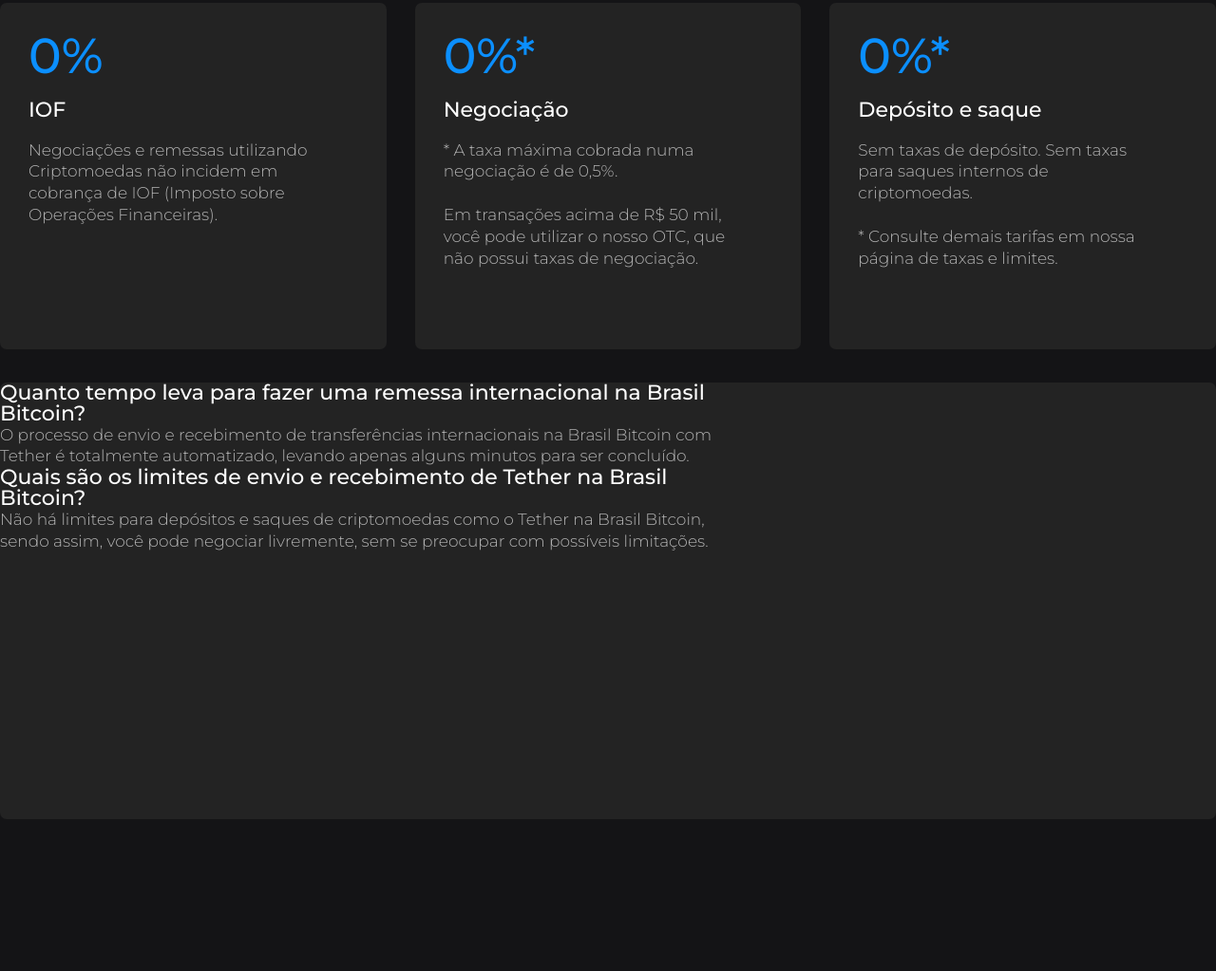
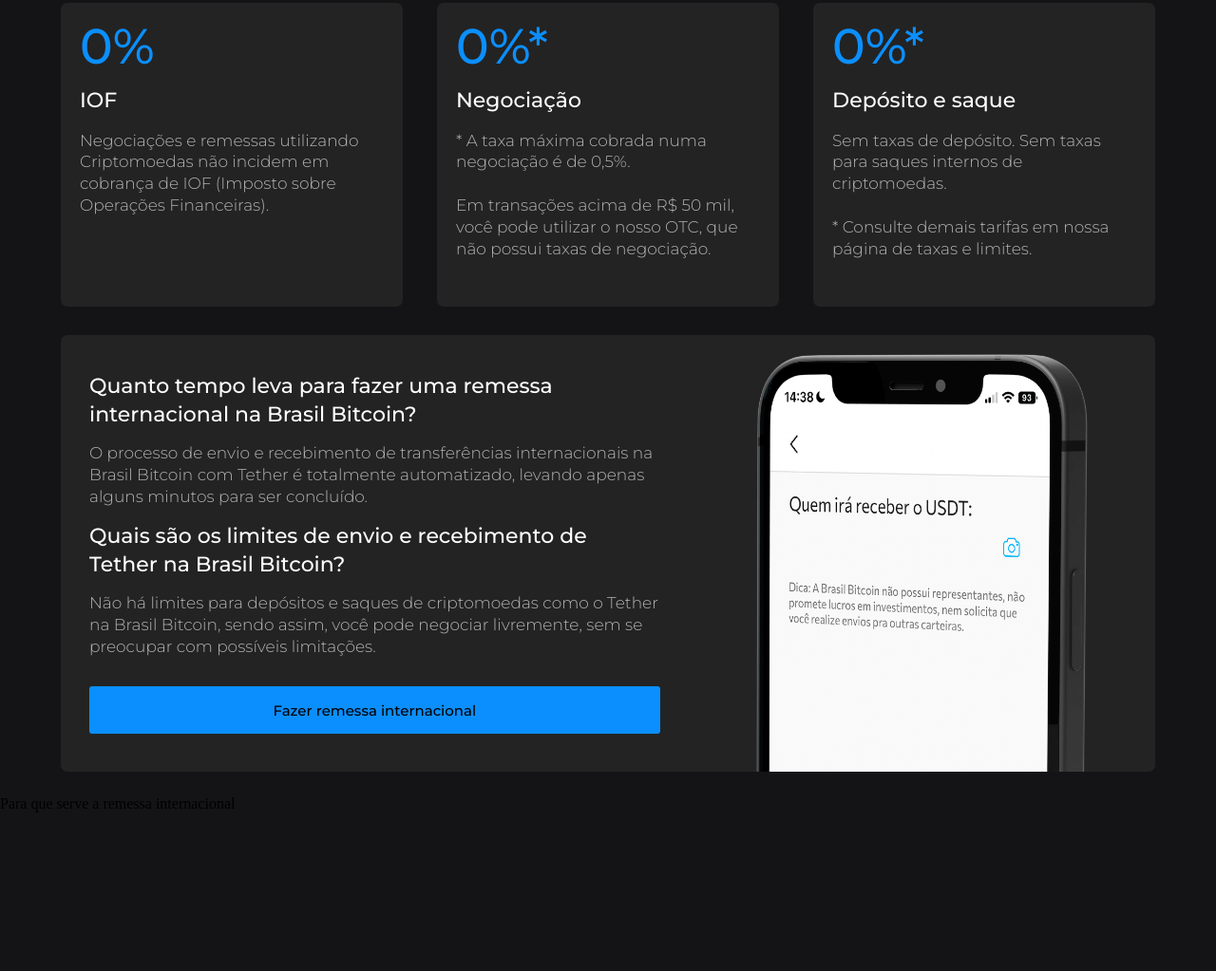
Before and after one commit to Nivress/Tela_remessa, a plain HTML site: page index.html in a window 1280 px wide. Shown: the part 2661-3684 px from the top of the page at 95% size. Before the commit the page ends 3524 px from the top, so only its background shows below. Drawn offline with Linux system fonts and the light colour scheme.

Commit message:
finalização taxas

```diff
--- a/index.html
+++ b/index.html
@@ -169,14 +169,37 @@
           <p class="text">O processo de envio e recebimento de transferências internacionais na Brasil Bitcoin com Tether é totalmente automatizado, levando apenas alguns minutos para ser concluído.</p>
           <h2 class="title">Quais são os limites de envio e recebimento de Tether na Brasil Bitcoin?</h2>
           <p class="text">Não há limites para depósitos e saques de criptomoedas como o Tether na Brasil Bitcoin, sendo assim, você pode negociar livremente, sem se preocupar com possíveis limitações.</p>
-          <button class="send"></button>
+          <button class="send">Fazer remessa internacional</button>
           </div>
           <div class="mright">
-
+            <img class="phone" src="./assets/remessaSection.png" alt="">
           </div>
         </div>
       </div>
     </div>
   </section>
+
+  <section class="uses">
+    <div class="container">
+      <div class="title">
+        <h3 class="title"> Para que serve a remessa internacional</h3>
+      </div>
+      <div class="content">
+        <div class="card">
+
+        </div>
+        <div class="card">
+
+        </div>
+        <div class="card">
+
+        </div>
+        <div class="card">
+
+        </div>
+      </div>
+    </div>
+
+  </section>
 </body>
 </html>
--- a/style.css
+++ b/style.css
@@ -437,9 +437,10 @@ h1{
 
 .taxes > .container{
   display: flex;
+  align-items: center;
   justify-content: center;
   flex-direction: column;
-  gap: 100px;
+  gap: 50px;
   width: 1280px;
   height: 943px;
 
@@ -458,19 +459,18 @@ h1{
   display: flex;
   justify-content: center;
   justify-content: space-between;
-  width: 100%;
+  width: 90%;
   height: 300px;
-  gap: 30px;
 }
 
 .tcard{
   display: flex;
   flex-direction: column;
   gap: 20px;
-  width: 380px;
-  height: 305px;
+  width: 320px;
+  height: 280px;
   background-color: #232323;
-  padding: 30px;
+  padding: 20px;
   border-radius: 7px;
 }
 
@@ -500,7 +500,7 @@ h1{
 .taxes > .container > .mcard{
   display: flex;
   flex-direction: row;
-  width: 100%;
+  width: 90%;
   height: 460px;
   background-color: #232323;
   border-radius: 7px;
@@ -510,8 +510,10 @@ h1{
 .taxes > .container > .mcard > .mleft{
   display: flex;
   flex-direction: column;
-  width: 60%;
-
+  width: 55%;
+  padding: 30px;
+  gap: 15px;
+  justify-content: center;
 }
 
 .taxes > .container > .mcard > .mleft > .title{
@@ -519,6 +521,7 @@ h1{
   color: white;
   font-size: 22px;
   font-weight: 500;
+  line-height: 1.35;
 }
 
 .taxes > .container > .mcard > .mleft > .text{
@@ -530,6 +533,34 @@ h1{
 }
 
 .taxes > .container > .mcard > .mright{
-  width: 40%;
-  height: 460px;
+  display: flex;
+  flex-direction: column;
+  justify-content: flex-end;
+  align-items: center;
+  width: 45%;
+  height: 100%;
+  padding: 0%;
 }
+
+.taxes > .container > .mcard > .mleft > .send{
+  font-family: Montserrat, sans-serif;
+  display: flex;
+  justify-content: center;
+  align-items: center;
+  font-size: 15px;
+  font-weight: 500;
+  color: black;
+  background-color: #0B8FFF;
+  border-radius: 3px;
+  width: 100%;
+  height: 50px;
+  border: none;
+  cursor: pointer;
+  padding: 0px;
+  margin-top: 15px;
+}
+
+.taxes > .container > .mcard > .mright > .phone{
+  width: 350px;
+  height: 440px;
+}
```
Also changed, not shown: assets/remessaSection.png (added).
